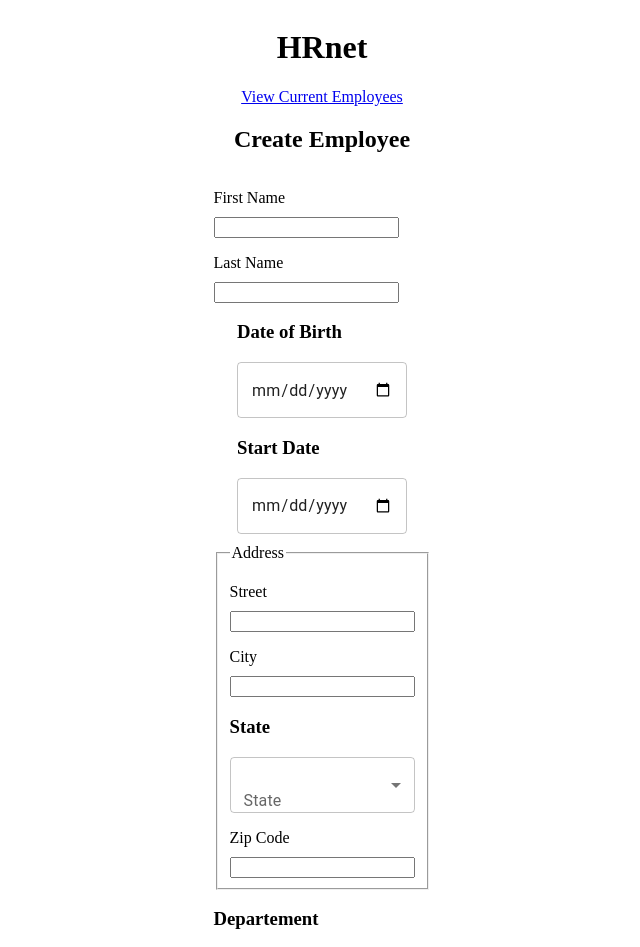
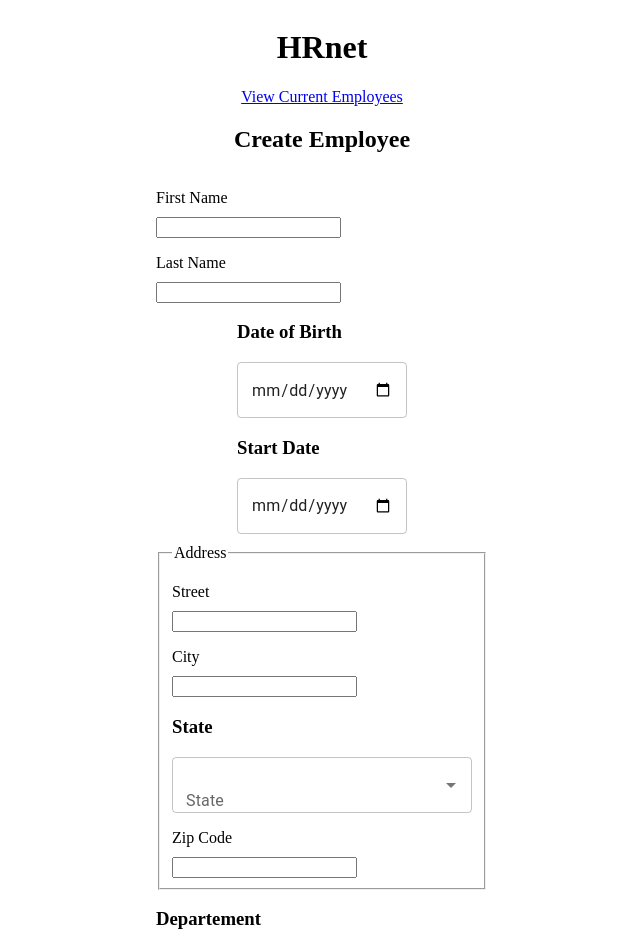
Before and after one commit to PuteauxTheo/PuteauxTheo_14_28082022, a React (Create React App) app: page / in a window 1280 px wide. Shown: the top 947 px of the page, without its empty margins (318-958 px from the left). Built offline with nearby package versions, Linux system fonts and the light colour scheme.

Commit message:
Add dropdown

```diff
--- a/src/components/DropDownMenu.jsx
+++ b/src/components/DropDownMenu.jsx
@@ -1,35 +1,22 @@
 import * as React from 'react';
 import Box from '@mui/material/Box';
-import InputLabel from '@mui/material/InputLabel';
-import MenuItem from '@mui/material/MenuItem';
-import FormControl from '@mui/material/FormControl';
-import Select from '@mui/material/Select';
+import Autocomplete from '@mui/material/Autocomplete';
+import TextField from '@mui/material/TextField';
 
-export default function DropDownMenu( { title } ) {
+export default function DropDownMenu({ title, data }) {
 
-  const [age, setAge] = React.useState('');
-
-  const handleChange = (event) => {
-    setAge(event.target.value);
-  };
   return (
     <div>
       <h3>{title}</h3>
       <Box sx={{ minWidth: 120 }}>
-      <FormControl fullWidth>
-        <InputLabel id="demo-simple-select-label">{title}</InputLabel>
-        <Select
-          labelId="demo-simple-select-label"
-          id="demo-simple-select"
-          value={age}
-          onChange={handleChange}
-        >
-          <MenuItem value={10}>Ten</MenuItem>
-          <MenuItem value={20}>Twenty</MenuItem>
-          <MenuItem value={30}>Thirty</MenuItem>
-        </Select>
-      </FormControl>
-    </Box>
+        <Autocomplete
+          disablePortal
+          id="combo-box-demo"
+          options={data}
+          sx={{ width: 300 }}
+          renderInput={(params) => <TextField {...params} label={title} />}
+        />
+      </Box>
     </div>
 
   );
```
